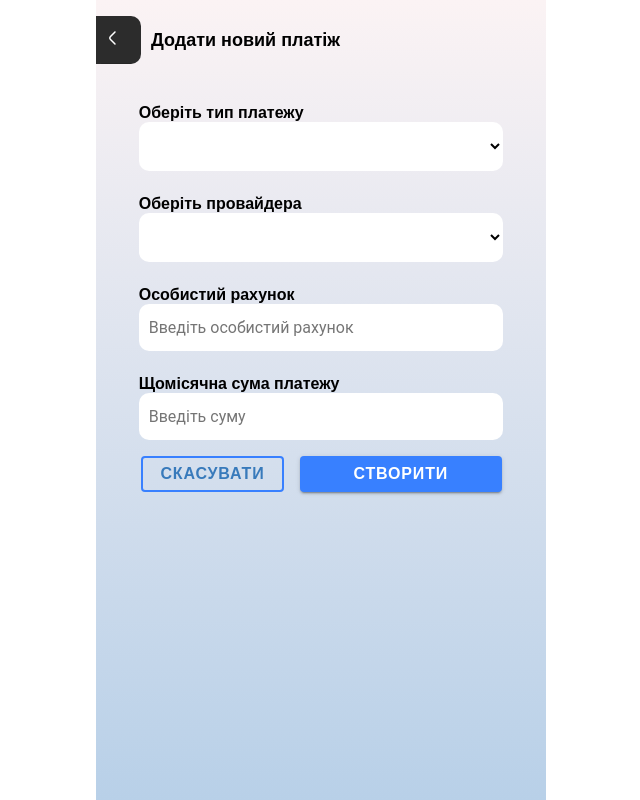
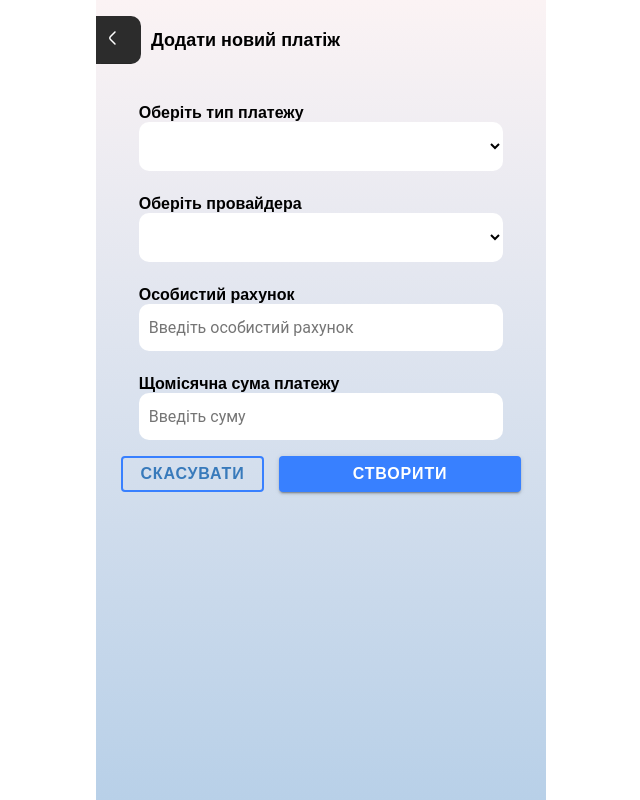
Before and after one commit to lukivan8/bills-testask-client, a React (Create React App) app: page /create in a window 1280 px wide. Shown: the whole page, without its empty margins (319-959 px from the left). Built offline with nearby package versions, Linux system fonts and the light colour scheme.

Commit message:
Fixed styling-components prop issue

```diff
--- a/src/App.tsx
+++ b/src/App.tsx
@@ -25,10 +25,9 @@ import styled from "styled-components";
 
 setupIonicReact();
 
-const StyledIonApp = styled(IonApp)``;
 
 const App: React.FC = () => (
-  <StyledIonApp>
+  <IonApp>
     <IonReactRouter>
       <IonRouterOutlet>
         {routes.map((route, index) => (
@@ -41,7 +40,7 @@ const App: React.FC = () => (
         ))}
       </IonRouterOutlet>
     </IonReactRouter>
-  </StyledIonApp>
+  </IonApp>
 );
 
 export default App;
--- a/src/common/list-layout/component.tsx
+++ b/src/common/list-layout/component.tsx
@@ -1,11 +1,10 @@
 import React, { ReactNode } from "react";
-import styled from "styled-components";
+import styled, { css } from "styled-components";
 import {
   FLEXBOX_GAP_DATA,
   FLEXBOX_GAP_ENUM,
   FLEXBOX_GAP_TYPE,
 } from "../../theme/sizes";
-import {STYLING_PROPS} from "./const";
 
 const Component: React.FC<{
   children?: ReactNode;
@@ -14,11 +13,15 @@ const Component: React.FC<{
   return <Wrapper gap={gap}>{children}</Wrapper>;
 };
 
-const Wrapper = styled.div`
-  display: grid;
-  max-width: 90%;
-  margin: 12px auto;
-  gap: ${({ gap }: STYLING_PROPS) => FLEXBOX_GAP_DATA[gap]};
+const Wrapper = styled.div<{ gap: FLEXBOX_GAP_TYPE }>`
+  ${({ gap }) => {
+    return css`
+      display: grid;
+      max-width: 90%;
+      margin: 12px auto;
+      gap: ${FLEXBOX_GAP_DATA[gap]};
+    `;
+  }}
 `;
 
 export default Component;
--- a/src/common/list-layout/const.tsx
+++ /dev/null
@@ -1,5 +0,0 @@
-import {FLEXBOX_GAP_TYPE} from "../../theme/sizes";
-
-export interface STYLING_PROPS {
-  gap:FLEXBOX_GAP_TYPE
-}
--- a/src/common/stack/component.tsx
+++ b/src/common/stack/component.tsx
@@ -1,11 +1,10 @@
 import { ReactNode } from "react";
-import styled from "styled-components";
+import styled, { css } from "styled-components";
 import {
   FLEXBOX_GAP_DATA,
   FLEXBOX_GAP_ENUM,
   FLEXBOX_GAP_TYPE,
 } from "../../theme/sizes";
-import { STYLING_PROPS } from "./const";
 
 const Component: React.FC<{
   children?: ReactNode;
@@ -32,14 +31,23 @@ const Component: React.FC<{
   );
 };
 
-const Stack = styled.div`
-  display: flex;
-  margin: 0 auto;
-  flex-direction: row;
-  justify-content: ${({ justifyContent }: STYLING_PROPS) => justifyContent};
-  align-items: ${({ alignItems }: STYLING_PROPS) => alignItems};
-  gap: ${({ gap }: STYLING_PROPS) => FLEXBOX_GAP_DATA[gap]};
-  max-width: ${({ width }: STYLING_PROPS) => width + "%"};
+const Stack = styled.div<{
+  width: string;
+  gap: FLEXBOX_GAP_TYPE;
+  justifyContent: string;
+  alignItems: string;
+}>`
+  ${({ width, justifyContent, alignItems, gap }) => {
+    return css`
+      display: flex;
+      margin: 0 auto;
+      flex-direction: row;
+      max-width: ${width};
+      justify-content: ${justifyContent};
+      align-items: ${alignItems};
+      gap: ${FLEXBOX_GAP_DATA[gap]};
+    `;
+  }}
 `;
 
 export default Component;
--- a/src/config/styled-components.d.ts
+++ /dev/null
@@ -1 +0,0 @@
-declare module "styled-components";
--- a/src/pages/bill/Create.tsx
+++ b/src/pages/bill/Create.tsx
@@ -1,5 +1,5 @@
 import React from "react";
-import { IonContent, IonItem, IonRouterLink } from "@ionic/react";
+import { IonContent, IonItem, IonPage, IonRouterLink } from "@ionic/react";
 import { ImageElem } from "../../common/image-elem";
 import ChevronLeft from "../../assets/svg/chevron-left.svg";
 import styled from "styled-components";
@@ -8,7 +8,8 @@ import { TextElem } from "../../common/text-elem";
 import { ItemWrapper } from "../../common/item-wrapper";
 import { ListLayout } from "../../common/list-layout";
 import { BillForm } from "../../epic/bill-create-form";
-import { StyledIonPage } from "../../theme/global.styled";
+import {StyledIonPage} from "../../theme/global.styled";
+
 
 const BackButton = styled(IonItem)`
   --ion-item-background: #2c2c2c;
--- a/src/pages/bill/Home.tsx
+++ b/src/pages/bill/Home.tsx
@@ -1,4 +1,4 @@
-import { IonContent, IonRouterLink } from "@ionic/react";
+import {IonContent, IonPage, IonRouterLink} from "@ionic/react";
 import { TextElem } from "../../common/text-elem";
 import { ImageElem } from "../../common/image-elem";
 import NoteIcon from "../../assets/svg/note-text.svg";
@@ -9,10 +9,10 @@ import { Stack } from "../../common/stack";
 import { ListLayout } from "../../common/list-layout";
 import { useQuery } from "react-query";
 import React from "react";
-import { StyledIonPage } from "../../theme/global.styled";
 import Moment from "react-moment";
 import { BILL_ENTITY } from "./const";
 import { action } from "./action";
+import {StyledIonPage} from "../../theme/global.styled";
 
 const Home = () => {
   const { data, isLoading } = useQuery("bills", action);
--- a/src/theme/global.styled.tsx
+++ b/src/theme/global.styled.tsx
@@ -1,5 +1,6 @@
+import { IonPage } from "@ionic/react";
 import styled from "styled-components";
-import { IonPage } from "@ionic/react";
+import React from "react";
 
 export const StyledIonPage = styled(IonPage)`
   max-width: 450px;
```
Also changed, not shown: src/common/stack/const.tsx (deleted, +0 -8 lines).
